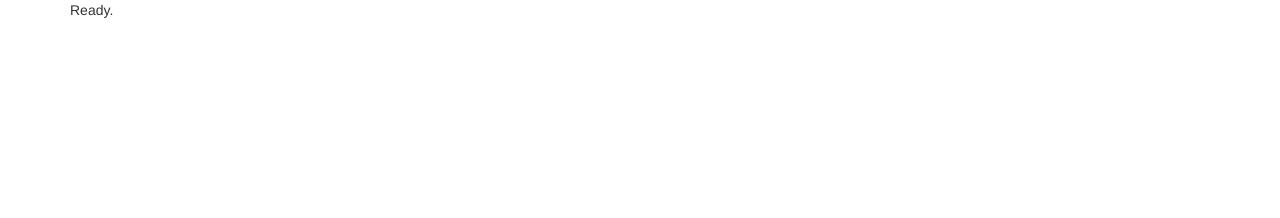
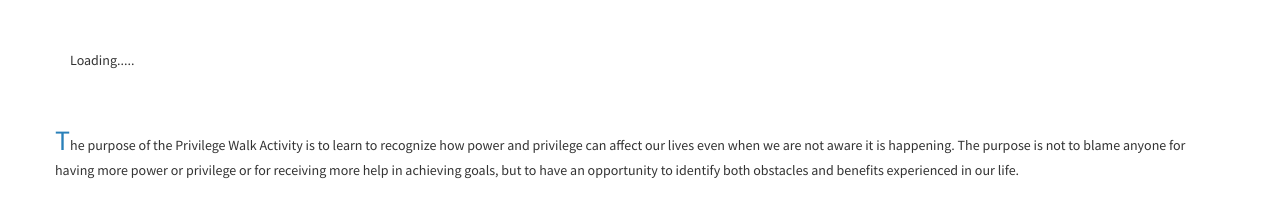
Before and after one commit to theprivilegewalk/theprivilegewalk.github.io, a plain HTML site: page index.html in a window 1280 px wide. Drawn offline with nearby package versions, Linux system fonts and the light colour scheme.

Commit message:
checkpoint 1

```diff
--- a/index.html
+++ b/index.html
@@ -1,11 +1,22 @@
 <html>
     <head>
         <title>The Privilege Walk Quiz - Singapore Edition</title>
+        <link href="https://fonts.googleapis.com/css?family=Source+Sans+Pro" rel="stylesheet" type="text/css">
         <link rel="stylesheet" href="https://cdnjs.cloudflare.com/ajax/libs/twitter-bootstrap/3.3.7/css/bootstrap.min.css" />
+        <link rel="stylesheet" href="privilege.css" />
     </head>
     <body>
-        <div id="show" class="container">
+        <div id="loader" class="container">
             Loading.....
+        </div>
+        <div id="content" class="container">
+            <div class="row">
+                <p class="foreword">The purpose of the Privilege Walk Activity is to learn to recognize how power and
+                    privilege can affect our lives even when we are not aware it is happening. The purpose is not to
+                    blame anyone for having more power or privilege or for receiving more help in achieving goals,
+                    but to have an opportunity to identify both obstacles and benefits experienced in our life.
+                </p>
+            </div>
         </div>
         <script src="https://ajax.googleapis.com/ajax/libs/jquery/1.12.4/jquery.min.js" type="text/javascript"></script>
         <script src="https://cdnjs.cloudflare.com/ajax/libs/twitter-bootstrap/3.3.7/js/bootstrap.min.js" type="text/javascript"></script>
--- /dev/null
+++ b/privilege.css
@@ -0,0 +1,17 @@
+html,body{
+    margin:0;
+    padding:0;
+}
+
+body{
+    font-family: 'Source Sans Pro', sans-serif;
+}
+
+div.container{
+    margin-top:50px;
+}
+
+p.foreword::first-letter {
+    font-size: 200%;
+    color: #2980b9;
+}
--- a/privilege.js
+++ b/privilege.js
@@ -1,6 +1,5 @@
 function init() {
     $("#show").html("Ready.");
-
 }
 
 $(document).ready(function () {
```
